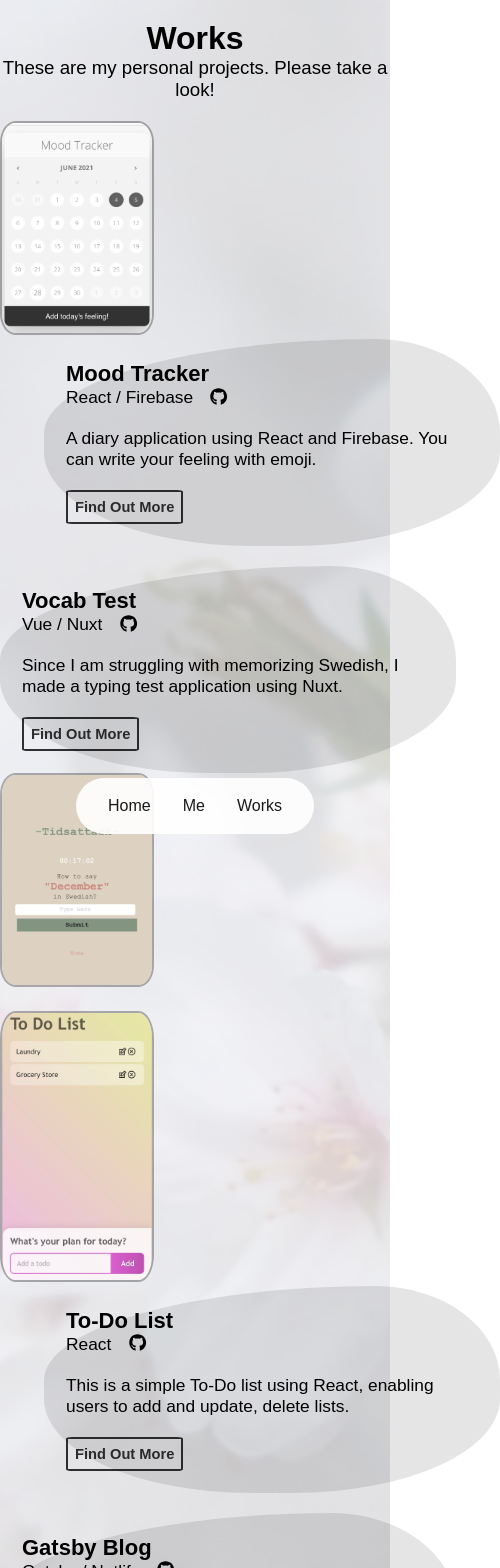
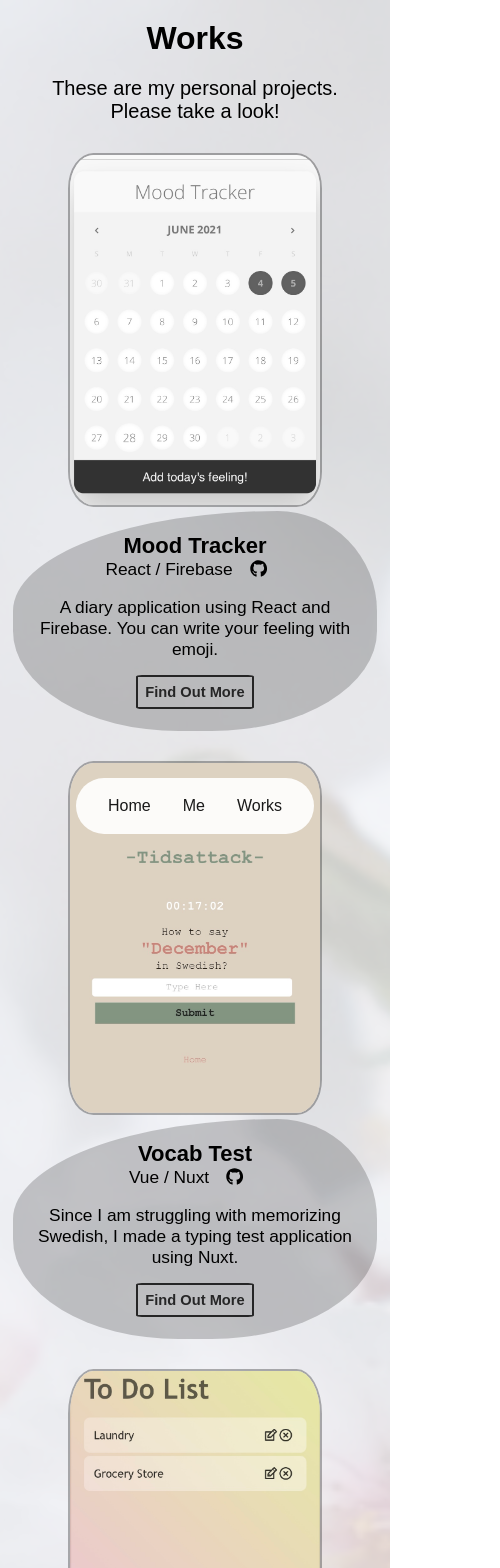
Before and after one commit to arisa277/react_portfolio, a React (Create React App) app: page /Works in a window 390 px wide. Shown: the top 1568 px of the page, 500 px wide, since content can reach past the window. Built offline with nearby package versions, Linux system fonts and the light colour scheme.

Commit message:
margin & height

```diff
--- a/src/Pages/Home-module.css
+++ b/src/Pages/Home-module.css
@@ -3,7 +3,7 @@
   background-color:rgba(255,255,255,0.8);
   background-blend-mode:lighten;
   background-size: cover;
-  background-position: right center;
+  background-position: center right;
 }
 .main {
   display: flex;
@@ -72,7 +72,7 @@
 @media (max-width: 786px) {
   .container {
     width: 100%;
-    height: auto;
+    min-height: 1070px;
     background-position: center center;
     background-repeat: no-repeat;
   }
--- a/src/Pages/Me-module.css
+++ b/src/Pages/Me-module.css
@@ -1,13 +1,12 @@
 .about_container {
-  width: 100%;
-
-  margin: 0 auto;
-  padding-top: 20px;
   background: url(./images/about_sakura.JPG);
   background-size: cover;
   background-position: center left;
-  background-color:rgba(255,255,255,0.8);
-  background-blend-mode:lighten;
+  background-color: rgba(255, 255, 255, 0.8);
+  background-blend-mode: lighten;
+}
+.sp-br {
+  display: none;
 }
 
 .about_title {
@@ -17,9 +16,8 @@
 
 .introduction {
   text-align: center;
-  font-size: 18px;
-  margin-bottom: 10px;
-
+  font-size: 15pt;
+  margin-bottom: 20px;
 }
 
 .about_circles {
@@ -50,17 +48,6 @@
   z-index: 10;
   color: rgba(0, 0, 0, 0.7);
   font-weight: bold;
-  cursor: pointer;
-}
-
-.about_circle-1:hover,
-.about_circle-2:hover,
-.about_circle-3:hover,
-.about_circle-4:hover,
-.about_circle-6:hover,
-.about_circle-7:hover,
-.about_circle-8:hover {
-  transform: scale(1.1);
 }
 
 .about_circle-1 {
@@ -69,61 +56,40 @@
   color: rgba(255, 255, 255, 1);
   grid-column: 1 /2;
   grid-row: 1 / 2;
+}
 
-}
-.about_circle-1:hover {
-
-
-}
 .about_circle-2 {
   background: rgb(0, 0, 0, 0.075);
   border-radius: 50% 50% 50% 70%/50% 50% 70% 60%;
   grid-column: 2 /3;
   grid-row: 1 / 2;
-
-}
-.about_circle-2:hover {
-
 }
 .about_circle-3 {
-  background: rgb(0, 0, 0, 0.10);
+  background: rgb(0, 0, 0, 0.1);
   border-radius: 50% 40% 40% 40%/30% 50% 50% 50%;
   grid-column: 3 /4;
   grid-row: 1 / 2;
+}
 
-}
-.about_circle-3:hover {
-
-}
 .about_circle-4 {
   background: rgba(0, 0, 0, 0.22);
   border-radius: 50% 50% 50% 70%/50% 50% 70% 60%;
   grid-column: 1 /2;
   grid-row: 2 / 3;
+}
 
-}
-.about_circle-4:hover {
-
-}
 .about_circle-5 {
-  /* background: url(./images/mono-selfie.jpg); */
-  background-size: cover;
-  background-blend-mode: lighten;
-  background-color: rgba(255, 255, 255, 0.5);
   border-radius: 50% 50% 50% 70%/50% 50% 70% 60%;
-  transform: rotate(-20deg);
   margin: 0 10px;
+  background: rgba(0, 0, 0, 0.22);
   justify-content: center;
   grid-column: 2 /3;
   grid-row: 2 / 3;
+  cursor: pointer;
 }
 
 .about_circle-5:hover {
   background: rgba(0, 0, 0, 0.7);
-}
-
-.insta-icon {
-  transform: rotate(20deg);
 }
 
 .about_circle-6 {
@@ -132,51 +98,43 @@
   color: rgba(255, 255, 255, 1);
   grid-column: 3 /4;
   grid-row: 2 / 3;
-  margin: 0 0.8em;
-
 }
-.about_circle-6:hover {
-
-}
-
-.wrapper {
-  display: flex;
-  justify-content: center;
-}
-
-.about_circle-7 {
-  background: rgba(0, 0, 0, 0.12);
-  border-radius: 40% 50% 50% 70%/50% 50% 70% 60%;
-}
-
-.about_circle-7:hover {
-
-}
-.about_circle-8 {
-  background: rgba(0, 0, 0, 0.35);
-  border-radius: 60% 50% 65% 70%/70% 50% 50% 60%;
-
-}
-.about_circle-8:hover {
-
-}
-
 
 
 @media (max-width: 786px) {
   .about_container {
-    height: auto;
+    min-height: 900px;
   }
 
+  .sp-br {
+    display: block;
+  }
 
   .about_circles {
     width: 100%;
     margin: 0 auto;
-    grid-template-columns: 180px 180px;
+    padding-bottom: 70px;
+    grid-template-columns: 160px 160px;
   }
+
+  .about_circle-1,
+  .about_circle-2,
+  .about_circle-3,
+  .about_circle-4,
+  .about_circle-5,
+  .about_circle-6,
+  .about_circle-7,
+  .about_circle-8 {
+    width: 80px;
+    height: 90px;
+    margin: 0 auto;
+    mix-blend-mode: none;
+    justify-content: center;
+  }
+
   .about_circle-3 {
-   grid-column: 1 /2;
-   grid-row: 2 /3;
+    grid-column: 1 /2;
+    grid-row: 2 /3;
   }
   .about_circle-4 {
     grid-column: 2 /3;
@@ -190,5 +148,4 @@
     grid-column: 2 /3;
     grid-row: 3 / 4;
   }
-
 }
--- a/src/Pages/Me.js
+++ b/src/Pages/Me.js
@@ -5,17 +5,24 @@ import { faInstagram } from "@fortawesome/free-brands-svg-icons";
 const Me = () => {
   return (
     <div className="about_container">
-      <h1 className="about_title">Me</h1>
+      <div className="main">
+        <h3 className="about_title">Me</h3>
         <p className="introduction">
-        It would be grateful if you're interested in me! <br />
-        I am working as a frontend developer in Oita, Japan.
+          I would be grateful <br className="sp-br" />
+          if you're interested in me! <br />
+          I am working as a frontend developer <br className="sp-br" />
+          in Oita, Japan.
           <br />
         </p>
         <div className="about_circles">
+
             <div className="about_circle-1">I love to learn new things</div>
             <div className="about_circle-2">and solving problems.</div>
             <div className="about_circle-3"></div>
-        <div className="about_circle-4">Love Photography and Traveling.</div>
+
+            <div className="about_circle-4">
+              Love Photography and Traveling.
+            </div>
             <div className="about_circle-5">
               <a
                 href="https://www.instagram.com/aripei_27/"
@@ -30,13 +37,11 @@ const Me = () => {
                 />
               </a>
             </div>
-        <div className="about_circle-6"> My favorite camera is FUJIFILM.</div>
+            <div className="about_circle-6">
+              {" "}
+              My favorite camera is FUJIFILM.
             </div>
-      <div className="wrapper">
-        <div className="about_circle-7">
-          My favorite country is New Zealand.
           </div>
-        <div className="about_circle-8">...and I am a cat person 🐈 </div>
         </div>
     </div>
   );
--- a/src/Pages/Work-module.css
+++ b/src/Pages/Work-module.css
@@ -6,18 +6,15 @@
   background-repeat: no-repeat;
   background-size: cover;
   background-position: center;
-  background-color:rgba(255,255,255,0.8);
-  background-blend-mode:lighten;
+  background-color: rgba(255, 255, 255, 0.8);
+  background-blend-mode: lighten;
   background-attachment: scroll;
 }
 .work_container p {
-  margin-bottom: 20px;
-  font-size: 14pt;
+  margin: 20px 0;
+  font-size: 15pt;
 }
 .projects {
-  display: grid;
-  grid-template-columns: auto;
-  grid-template-rows: auto;
   padding-bottom: 90px;
 }
 .project {
@@ -42,11 +39,16 @@
   font-size: 22px;
   padding: 1em;
   border-radius: 80% 30% 50% 50%/50%;
-  background: rgba(0, 0, 0, 0.1);
+  background: rgba(0, 0, 0, 0.2);
 }
 .work_description p {
   font-weight: normal;
   font-size: 13pt;
+  margin: 0;
+}
+
+.language {
+  margin-bottom: 1em !important;
 }
 
 .icon {
@@ -60,7 +62,7 @@
   margin-right: 2em;
 }
 
-.btn{
+.btn {
   display: inline-block;
   border: 2px solid rgba(0, 0, 0, 0.8);
   border-radius: 5%;
@@ -68,6 +70,7 @@
   font-size: 11pt;
   text-align: center;
   cursor: pointer;
+  margin-top: 1em;
 }
 .btn a {
   text-decoration: none;
@@ -85,17 +88,59 @@
 @media (max-width: 786px) {
   .work_container {
     background-size: cover;
+    background-position: center center;
   }
+
   .projects {
-    display: block;
+    grid-template-rows: auto;
+    grid-template-columns: auto;
+  }
 
+  .project {
+    display: grid;
+    margin: 30px auto;
+    width: 100%;
   }
-  .project {
-    display: block;
-    width: 500px;
+  .image {
+    text-align: center;
+  }
 
+  .right,
+  .left {
+    margin: 0;
   }
-  .image img {
-    width: 150px;
+
+  .work_description {
+    text-align: center;
+    margin: 0 auto;
+    width: 320px;
+  }
+
+  .project_1 > .image {
+    grid-row: 1 / 2;
+  }
+  .project_1 > .work_description {
+    grid-row: 2 / 3;
+  }
+
+  .project_2 > .image {
+    grid-row: 1 / 2;
+  }
+  .project_2 > .work_description {
+    grid-row: 2 / 3;
+  }
+
+  .project_3 > .image {
+    grid-row: 1 / 2;
+  }
+  .project_3 > .work_description {
+    grid-row: 2 / 3;
+  }
+
+  .project_4 > .image {
+    grid-row: 1 / 2;
+  }
+  .project_4 > .work_description {
+    grid-row: 2 / 3;
   }
 }
--- a/src/Pages/Works.js
+++ b/src/Pages/Works.js
@@ -10,15 +10,16 @@ const Works = () => {
   return (
     <div className="work_container">
       <h1>Works</h1>
-      <p>These are my personal projects. Please take a look!</p>
+      <p>These are my personal projects. <br/>Please take a look!</p>
       <div className="projects">
-        <div className="project">
+        {/* mood tracker */}
+        <div className="project project_1">
           <div className="image">
             <img src={Diary} alt="diary-app" />
           </div>
           <div className="work_description right">
             Mood Tracker
-            <p>
+            <p className="language">
               React / Firebase
               <a
                 href="https://github.com/arisa277/Vocab-app"
@@ -44,10 +45,11 @@ const Works = () => {
             </div>
           </div>
         </div>
-        <div className="project">
+        {/* vocab test */}
+        <div className="project project_2">
           <div className="work_description left">
             Vocab Test
-            <p>
+            <p className="language">
               Vue / Nuxt
               <a
                 href="https://vocab-app-c8b82.web.app"
@@ -76,13 +78,14 @@ const Works = () => {
             <img src={Vocab} alt="vocab-app" />
           </div>
         </div>
-        <div className="project">
+        {/* todo list */}
+        <div className="project project_3">
           <div className="image">
             <img src={Todo} alt="todo-app" />
           </div>
           <div className="work_description right">
             To-Do List
-            <p>
+            <p className="language">
               React
               <a
                 href="https://github.com/arisa277/react-todo-app"
@@ -108,10 +111,11 @@ const Works = () => {
             </div>
           </div>
         </div>
-        <div className="project">
+        {/* gatsby blog */}
+        <div className="project project_4">
           <div className="work_description left">
             Gatsby Blog
-            <p>
+            <p className="language">
               Gatsby / Netlify
               <a
                 href="https://github.com/arisa277/gatsby-blog"
```
Lines whose indentation alone changed are shown as unchanged.
